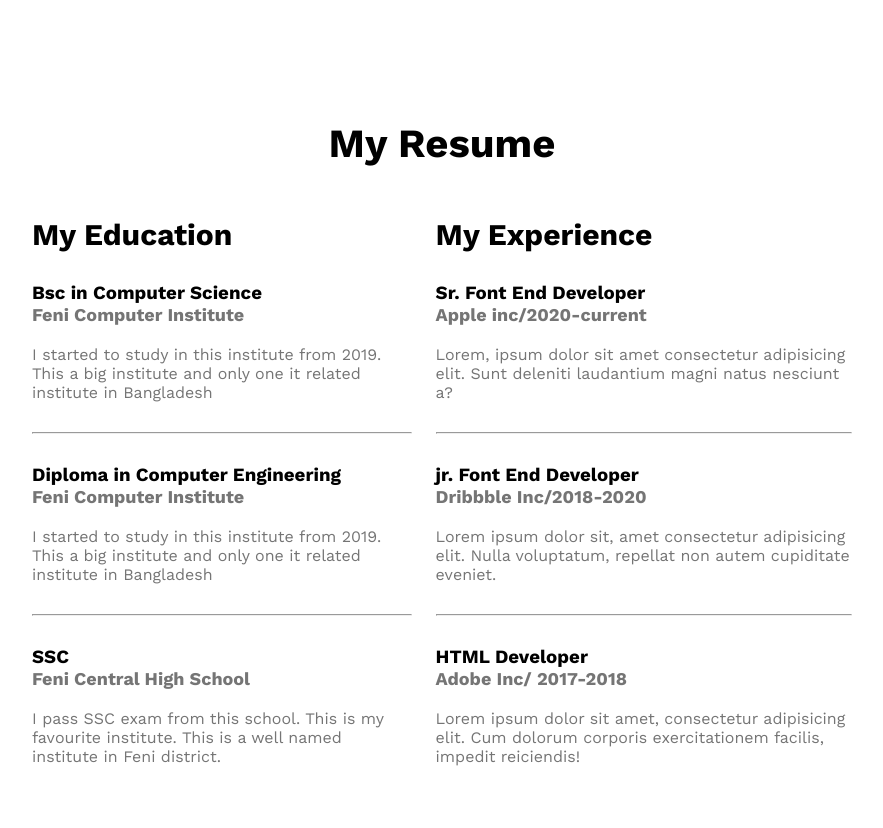
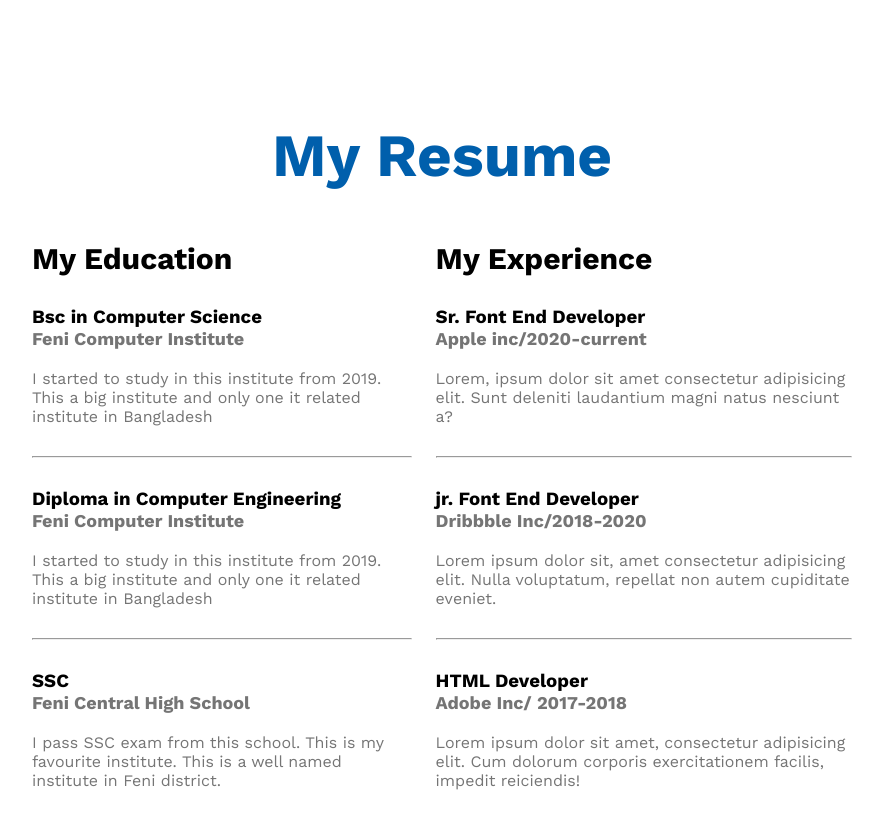
Before and after one commit to shoyeb2002/1st-assignment-newyear, a plain HTML site: page index.html in a window 1280 px wide. Shown: the part 2740-3568 px from the top of the page, without its empty margins (198-1081 px from the left). Drawn offline with nearby package versions, Linux system fonts and the light colour scheme.

Commit message:
added color

```diff
--- a/styles/style.css
+++ b/styles/style.css
@@ -123,9 +123,10 @@
     margin: 130px 230px;
 }
 .resume-head{
-    font-size: 40px;
+    font-size: 60px;
     font-weight: 700;
     text-align: center;
+    color: #005FAC;
 }
 .resume-container{
     display: flex;
```
